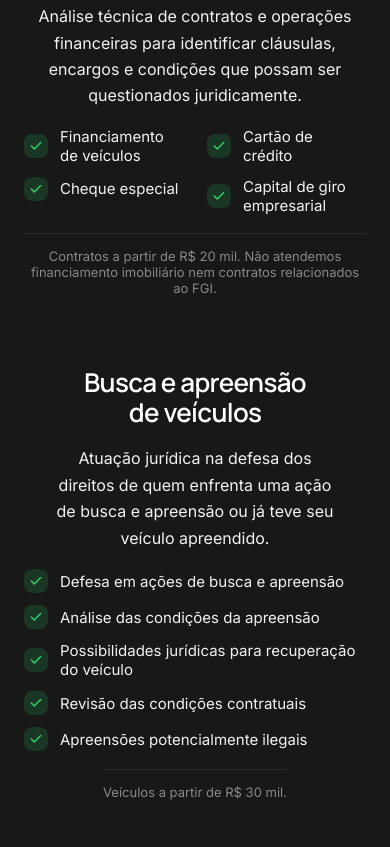
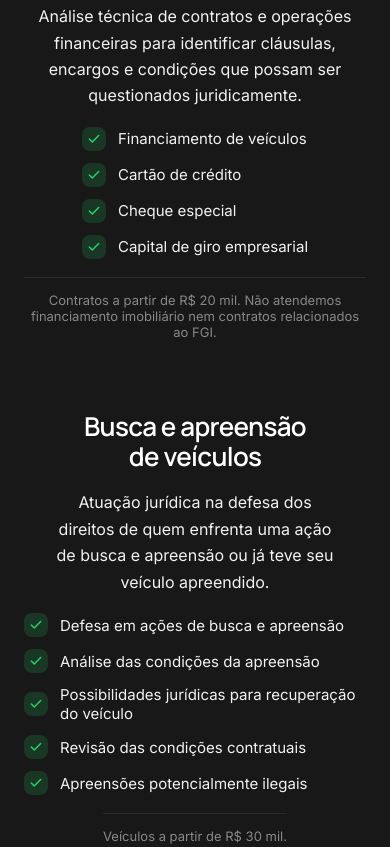
Before and after one commit to agenciaadsbr/Luis-Vaz-Advogados, a plain HTML site: page index.html in a window 390 px wide. Shown: the part 4519-5366 px from the top of the page. Drawn offline with Linux system fonts and the light colour scheme; no server answers.

Commit message:
Mobile: listas das áreas em uma coluna
Co-Authored-By: Claude Opus 5.5 <noreply@anthropic.com>
Claude-Session: https://claude.ai/code/session_01QwhNRGadjS8GQLV6cqAxXe

```diff
--- a/assets/css/lp.css
+++ b/assets/css/lp.css
@@ -68,7 +68,7 @@ section[id],#form{scroll-margin-top:16px}
   .m-hide{display:none!important}
   .m-pad{padding-top:64px!important;padding-bottom:64px!important}
   /* listas com ícone: bloco centralizado, itens alinhados à esquerda */
-  .lp ul{width:fit-content;max-width:100%;margin-left:auto!important;margin-right:auto!important;justify-items:start;align-items:flex-start!important}
+  .lp ul{width:fit-content;max-width:100%;margin-left:auto!important;margin-right:auto!important;justify-items:start;align-items:flex-start!important;grid-template-columns:1fr!important}
   .lp ul li,.lp ul li *{text-align:left!important}
   .lp ul li{justify-content:flex-start!important}
   .lp .faq summary{justify-content:space-between!important;gap:16px}
```
